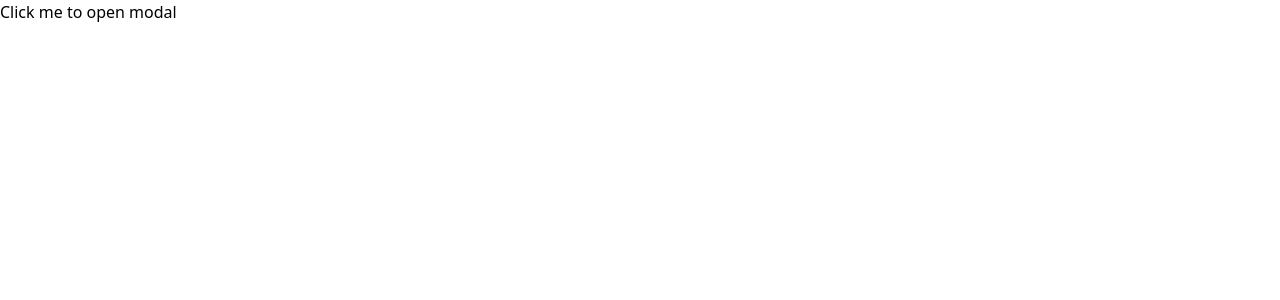
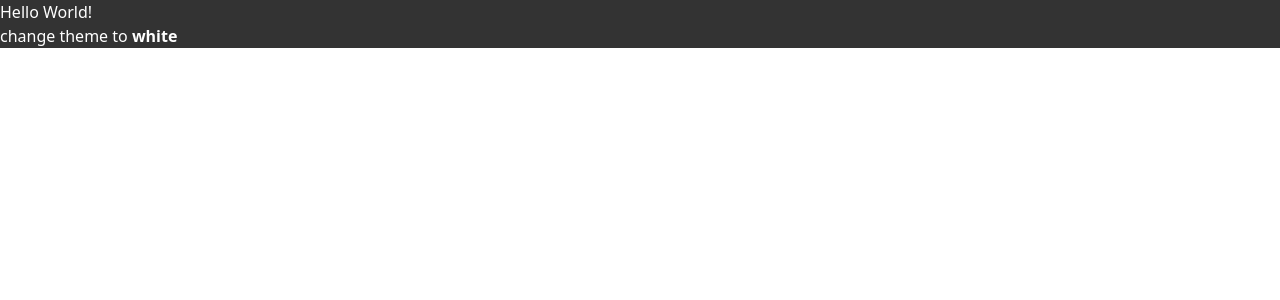
Before and after one commit to dimitargluharski/xstate, a React (Vite) app: page / in a window 1280 px wide. Shown: the top 300 px of the page. Built offline with nearby package versions, Linux system fonts and the light colour scheme.

Commit message:
cteate themes machine

```diff
--- a/src/App.tsx
+++ b/src/App.tsx
@@ -1,22 +1,32 @@
 import { useMachine } from '@xstate/react';
-import { ModalMachine } from './machines/counter-machine/counter-machine';
+import { themeMachine } from './machines/themes-machine/machine';
 
 function App() {
-  const [state, send] = useMachine(ModalMachine);
+  const [state, send] = useMachine(themeMachine);
 
-  const { isOpen } = state.context;
+  const toggleTheme = () => {
+    send({ type: 'SWITCH_THEME' });
+  };
+
+  const styles = {
+    app: {
+      width: '100%',
+      height: '100%',
+      backgroundColor: state.context.theme === 'dark' ? '#333' : '#fff',
+      color: state.context.theme === 'dark' ? '#fff' : '#333',
+    }
+  };
 
   return (
-    <>
-      <div onClick={() => send({ type: 'OPEN' })}>
-        Click me to open modal
-      </div>
-      {isOpen && (
-        <div onClick={() => send({ type: 'CLOSE' })}>
-          Modal box - click me to close
-        </div>
-      )}
-    </>
+    <div style={styles.app}>
+      <div>Hello World!</div>
+      <button onClick={toggleTheme}>
+        <span>change theme to </span>
+        <b>
+          {state.context.theme === 'dark' ? 'white' : 'dark'}
+        </b>
+      </button>
+    </div>
   );
 }
 
--- a/src/machines/counter-machine/counter-machine.ts
+++ /dev/null
@@ -1,44 +0,0 @@
-import { createMachine, assign } from "xstate";
-
-export const ModalMachine = createMachine({
-  id: 'modalMachine',
-  initial: 'closed',
-  context: {
-    isOpen: false,
-  },
-  states: {
-    closed: {
-      entry: 'logClosedState',
-      on: {
-        OPEN: {
-          target: 'open',
-          actions: 'openModal'
-        }
-      }
-    },
-    open: {
-      entry: 'logOpenState',
-      on: {
-        CLOSE: {
-          target: 'closed',
-          actions: 'closeModal'
-        }
-      }
-    }
-  }
-}, {
-  actions: {
-    openModal: assign({
-      isOpen: true
-    }),
-    closeModal: assign({
-      isOpen: false
-    }),
-    logClosedState: () => {
-      console.log('Entering closed state');
-    },
-    logOpenState: () => {
-      console.log('Entering open state');
-    }
-  }
-});
--- /dev/null
+++ b/src/machines/posts-machine/machine.ts
@@ -0,0 +1,16 @@
+// posts-machine.js
+import { createMachine, assign } from "xstate";
+
+export const PostsMachine = createMachine({
+  id: 'postsMachine',
+  initial: 'printing',
+  states: {
+    printing: {
+      on: {
+        display: {
+          actions: () => console.log('hello world!')
+        }
+      }
+    }
+  }
+});
--- /dev/null
+++ b/src/machines/themes-machine/machine.ts
@@ -0,0 +1,33 @@
+import { assign, createMachine } from "xstate";
+
+export const themeMachine = createMachine({
+    id: 'themeMachine',
+    initial: 'DARK_THEME',
+    context: {
+        theme: 'dark'
+    },
+    states: {
+        DARK_THEME: {
+            on: {
+                SWITCH_THEME: {
+                    target: 'WHITE_THEME',
+                    actions: 'toggleTheme'
+                }
+            }
+        },
+        WHITE_THEME: {
+            on: {
+                SWITCH_THEME: {
+                    target: 'DARK_THEME',
+                    actions: 'toggleTheme'
+                }
+            }
+        }
+    }
+},{
+    actions: {
+        toggleTheme: assign({
+            theme: (context) => (context.context.theme === 'dark' ? 'white' : 'dark')
+        })
+    }
+});
```
